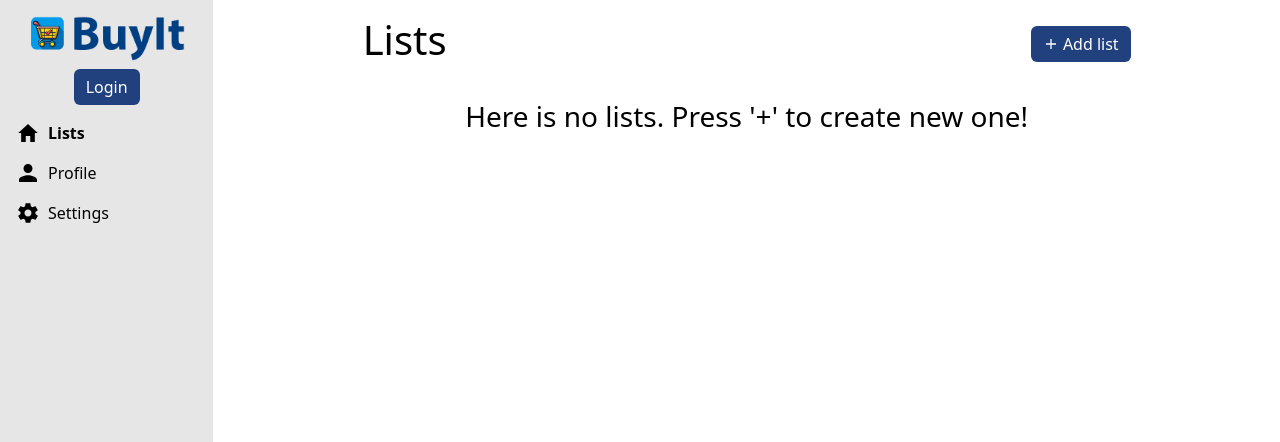
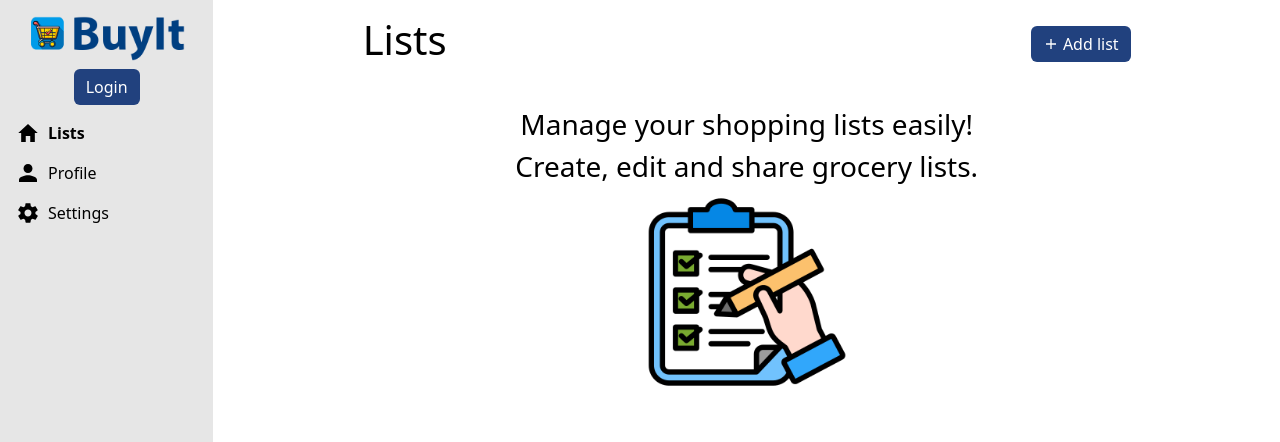
Before and after one commit to kumarenko/Todo-List, a React app: page /lists in a window 1280 px wide. Shown: the top 442 px of the page. Built offline with nearby package versions, Linux system fonts and the light colour scheme; no server answers.

Commit message:
Added text to homepage

```diff
--- a/src/components/pages/Homepage/Homepage.tsx
+++ b/src/components/pages/Homepage/Homepage.tsx
@@ -8,7 +8,7 @@ import {
     synchronizeLocalLists,
 } from '../../../actions/shoppingLists';
 import ShoppingLists from "./shoppingLists";
-import { Badge, Button } from "react-bootstrap";
+import { Badge, Button, Image } from "react-bootstrap";
 import { IoMdAdd } from "react-icons/io";
 import { FaSyncAlt } from "react-icons/fa";
 import './styles.less';
@@ -16,6 +16,7 @@ import { t } from "i18next";
 import Footer from "../../../common/footer";
 import ListPlaceholder from "../../../common/listPlaceholder";
 import { Helmet } from 'react-helmet';
+import img from './../../../media/groceries.png';
 
 const HomePage: FC = ({ lists, getShoppingLists, title, user, addShoppingList, synchronizeLocalLists }): ReactElement => {
     const [showModal, setShowModal] = useState(false);
@@ -71,7 +72,13 @@ const HomePage: FC = ({ lists, getShoppingLists, title, user, addShoppingList, s
             if (lists.length) {
                 return <ShoppingLists lists={lists} />
             } else {
-                return <h3 className='title'>{t("Here is no lists. Press '+' to create new one!")}</h3>
+                return user.role === 'USER' ? <h3 className='title'>
+                        {t("Here is no lists. Press '+' to create new one!")}
+                    </h3> : <div className='w-100 mt-2 mx-auto text-center'>
+                        <h3 className='title'>{t('Manage your shopping lists easily!')}</h3>
+                        <h3 className='title'>{t('Create, edit and share grocery lists.')}</h3>
+                        <Image className='mx-auto' width={200} style={{height: 'auto'}} src={img} alt={'checklist picture'} />
+                    </div>
             }
         }
     }
```
Also changed, not shown: src/media/groceries.png (added).
